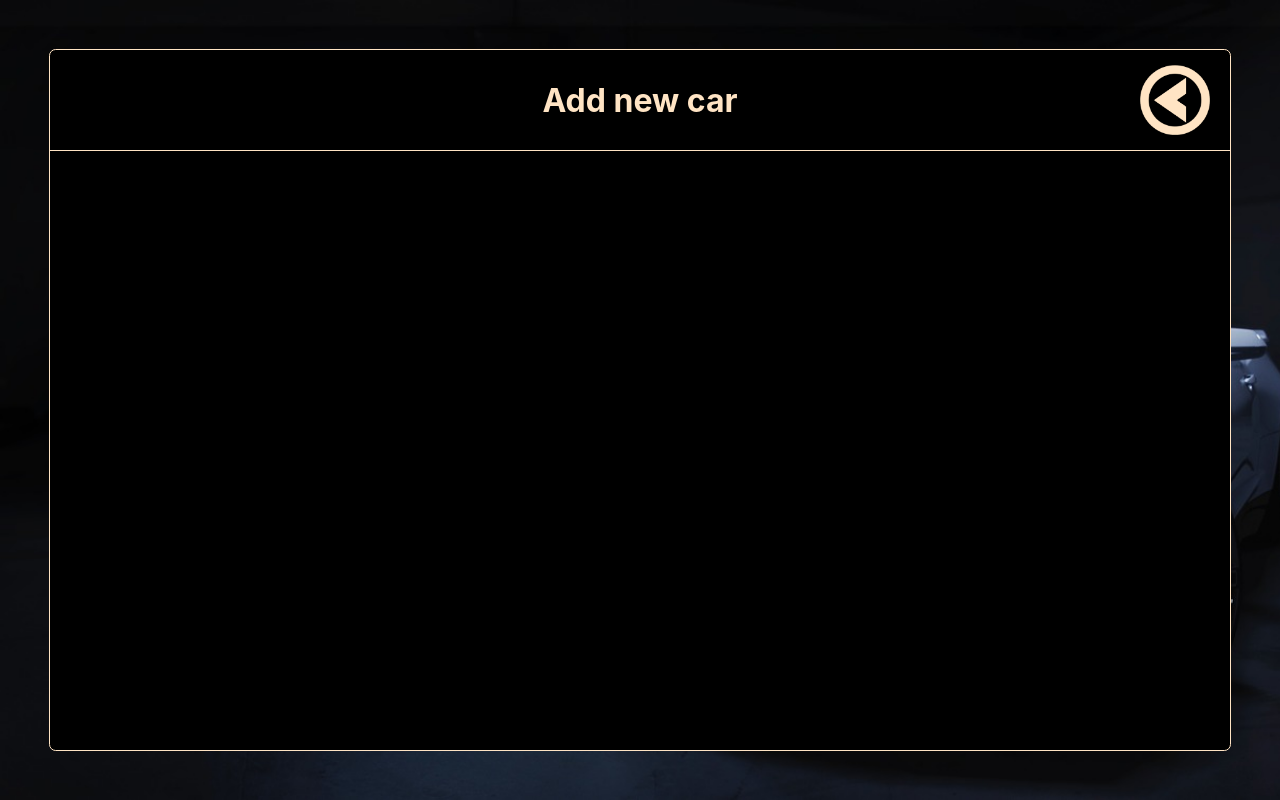
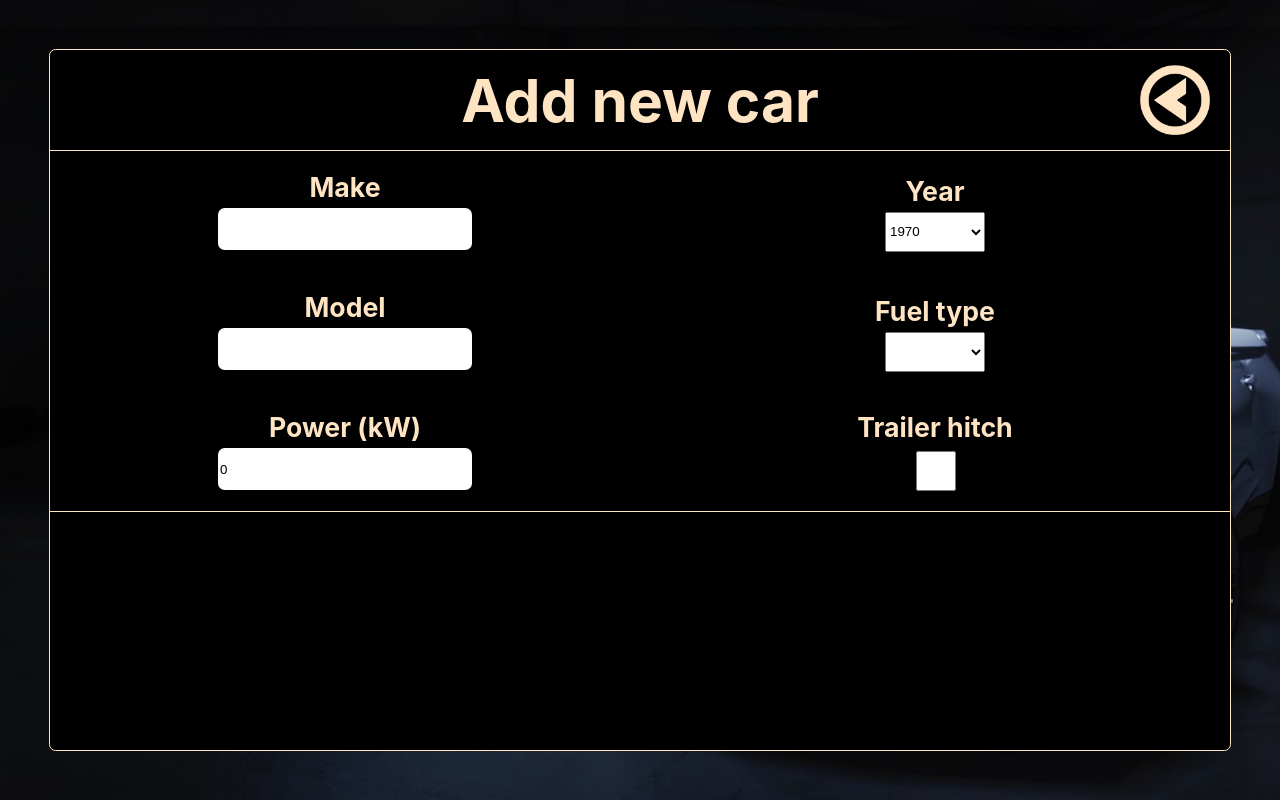
Before and after one commit to CROmarcos/garage-manager, a React (Create React App) app: page /newcar in a window 1280 px wide. Built offline with nearby package versions, Linux system fonts and the light colour scheme.

Commit message:
Created form for inserting cars

```diff
--- a/src/App.scss
+++ b/src/App.scss
@@ -44,11 +44,15 @@
   }
 }
 
-.Page {
+.page {
   height: calc(100% - 100px);
   width: calc(100% - 100px);
   justify-content: center;
   background-color: black;
   border: 1px solid bisque;
   border-radius: 5pt;
+
+  &__body {
+    height: calc(100% - 100px);
+  }
 }
--- /dev/null
+++ b/src/components/CarInput/CarInput.scss
@@ -0,0 +1,45 @@
+.input {
+    width: 100%;
+    height: 60%;
+    border-bottom: 1px solid bisque;
+
+    &__form {
+        width: 50%;
+        height: 100%;
+        display: inline-block;
+    }
+
+    &__row {
+        width: 100%;
+        height: 33.33%;
+        display: flex;
+        align-items: center;
+        justify-content: center;
+
+        &--field {
+            width: fit-content;
+            height: fit-content;
+            margin: auto;
+            display: block;
+        }
+
+        &--label {
+            font-weight: bold;
+            font-size: 20pt;
+            color: bisque;
+            margin-bottom: 5px;
+        }
+
+        input {
+            width: 250px;
+            height: 40px;
+            border: none;
+            border-radius: 5pt;
+        }
+
+        select {
+            width: 100px;
+            height: 40px;
+        }
+    }
+}
--- /dev/null
+++ b/src/components/CarInput/CarInput.tsx
@@ -0,0 +1,82 @@
+import { useState } from "react"
+import { useDispatch } from "react-redux"
+import { bindActionCreators } from "redux"
+import { FuelType } from "../../interface/ICars"
+import * as actionCreators from '../../state/actionCreators'
+import store from "../../state/store"
+import './CarInput.scss'
+
+const CarInput = () => {
+
+    const [input, setInput] = useState({
+        make: '',
+        model: '',
+        year: 1970,
+        fuel: FuelType.gasoline,
+        power: 0,
+        trailerHitch: false,
+        tires: ['']
+    })
+
+    let years = []
+    for (let i = 1970; i <= 2022; i++) {
+        years.push(i)
+    }
+
+    const { addNewCar } = bindActionCreators(actionCreators, useDispatch())
+
+    const handleChange = () => { }
+
+    return (
+        <>
+            <div className="input">
+                <form className="input__form">
+                    <div className="input__row">
+                        <div className="input__row--field">
+                            <div className="input__row--label">Make</div>
+                            <input type="text" name="make" value={input.make} onChange={handleChange} />
+                        </div>
+                    </div>
+                    <div className="input__row">
+                        <div className="input__row--field">
+                            <div className="input__row--label">Model</div>
+                            <input type="text" name="model" value={input.model} onChange={handleChange} />
+                        </div>
+                    </div>
+                    <div className="input__row">
+                        <div className="input__row--field">
+                            <div className="input__row--label">Power (kW)</div>
+                            <input type="number" name="power" value={input.power} onChange={handleChange} />
+                        </div>
+                    </div>
+                </form>
+                <form className="input__form">
+                    <div className="input__row">
+                        <div className="input__row--field">
+                            <div className="input__row--label">Year</div>
+                            <select id="chooseYear" name="year" onSelect={handleChange}>
+                                {years.map(
+                                    yr => <option key={yr}>{yr}</option>
+                                )}
+                            </select>
+                        </div>
+                    </div>
+                    <div className="input__row">
+                        <div className="input__row--field">
+                            <div className="input__row--label">Fuel type</div>
+                            <select id="chooseFuel" name="fuel"></select>
+                        </div>
+                    </div>
+                    <div className="input__row">
+                        <div className="input__row--field">
+                            <div className="input__row--label">Trailer hitch</div>
+                            <input type="checkbox" id="trailerHitch" name="trailerHitch" />
+                        </div>
+                    </div>
+                </form>
+            </div>
+        </>
+    )
+}
+
+export default CarInput
--- a/src/components/PageTitle/PageTitle.scss
+++ b/src/components/PageTitle/PageTitle.scss
@@ -1,6 +1,7 @@
 .title {
     width: 100%;
     height: 100px;
+    font-size: 22pt;
     background: transparent;
     border-bottom: 0.5px solid bisque;
     display: flex;
--- a/src/pages/GarageList.tsx
+++ b/src/pages/GarageList.tsx
@@ -4,10 +4,12 @@ import PageTitle from "../components/PageTitle/PageTitle"
 
 const GarageList = () => {
     return (
-        <div className="Page">
+        <div className="page">
             <PageTitle title="My cars" />
-            <CarList />
-            <LinkToPage url='/newcar' alt='Add new car' description='Add new car' />
+            <div className="page__body">
+                <CarList />
+                <LinkToPage url='/newcar' alt='Add new car' description='Add new car' />
+            </div>
         </div>
     )
 }
--- a/src/pages/NewCar.tsx
+++ b/src/pages/NewCar.tsx
@@ -1,9 +1,13 @@
+import CarInput from "../components/CarInput/CarInput"
 import PageTitle from "../components/PageTitle/PageTitle"
 
 const NewCar = () => {
     return (
-        <div className="Page">
+        <div className="page">
             <PageTitle title="Add new car" />
+            <div className="page__body">
+                <CarInput />
+            </div>
         </div>
     )
 }
```
